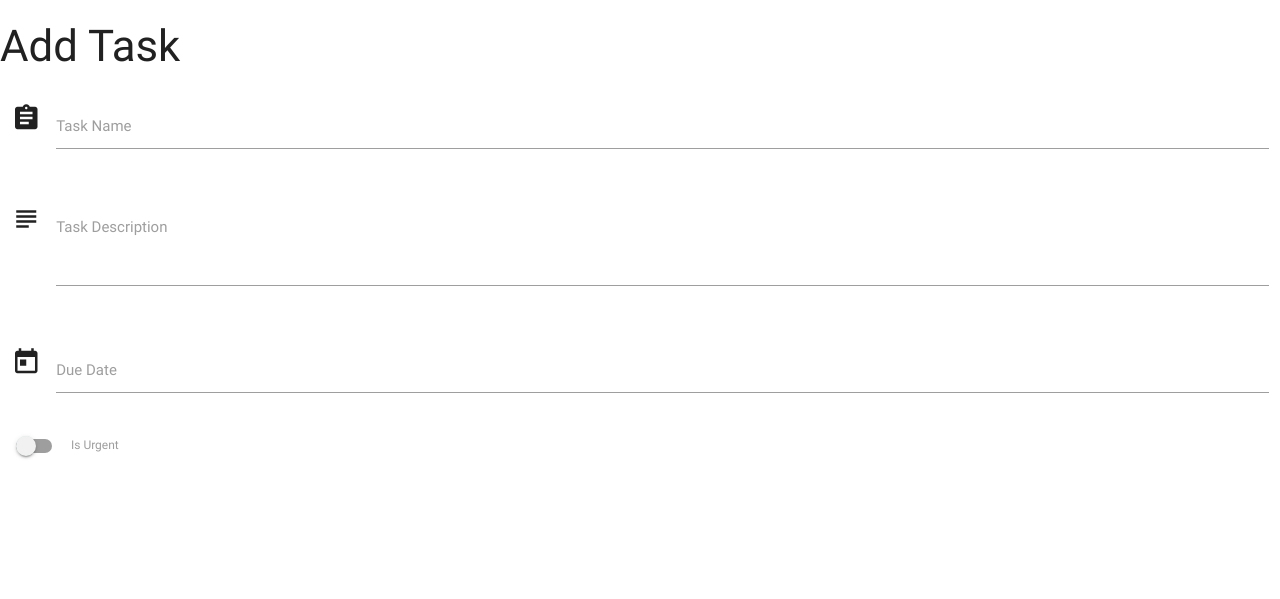
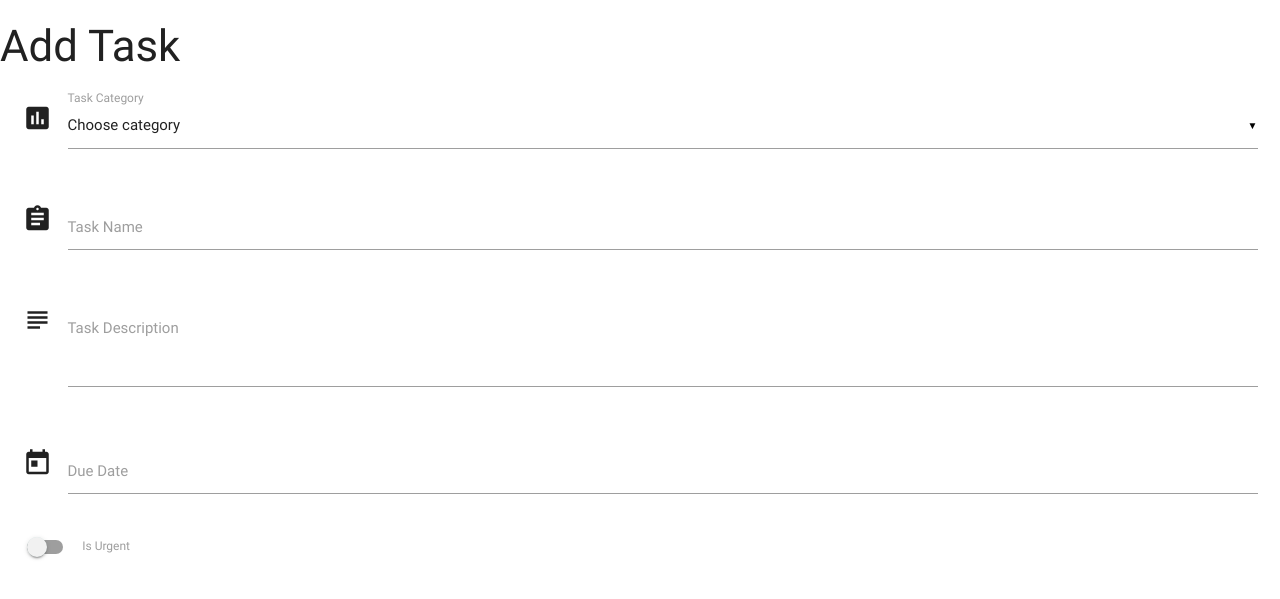
Before and after one commit to Sebastian-Torres-Matrix/task-manager-project, a Flask app: page /add_task in a window 1280 px wide. Shown: the top 599 px of the page. Run offline with Flask 2, Linux system fonts and the light colour scheme; data that the repository does not hold is empty; some libraries are stand-ins or nearby versions.

Commit message:
Added Task Category Selection

```diff
--- a/app.py
+++ b/app.py
@@ -13,7 +13,7 @@ mongo = PyMongo(app)
 @app.route('/')
 @app.route('/add_task')
 def add_task():
-    return render_template("addtask.html")
+    return render_template("addtask.html", categories=mongo.db.categories.find())
 
 @app.route('/get_tasks')
 def get_tasks():
--- a/templates/addtask.html
+++ b/templates/addtask.html
@@ -2,7 +2,20 @@
 {% block content %}
 
 <h3>Add Task</h3>
-
+<div class="row">
+	<form action="" method="POST" class="col s12">
+		<div class="row">
+			<div class="input-field col s12">
+				<i class="material-icons prefix">poll</i>
+				<select id="category" name="category-name">
+      <option value="" disabled selected>Choose category</option>
+      {% for cat in categories %}
+      <option value="{{cat.category_name}}">{{cat.category_name}}</option>
+      {% endfor %}
+    </select>
+				<label>Task Category</label>
+			</div>
+		</div>
 
 		<div class="row">
 			<div class="input-field col s12">
--- a/templates/base.html
+++ b/templates/base.html
@@ -1,12 +1,14 @@
 <!DOCTYPE html>
 <html lang="en">
+
 <head>
 	<link href="https://fonts.googleapis.com/icon?family=Material+Icons" rel="stylesheet">
-    <link rel="stylesheet"  href="https://cdnjs.cloudflare.com/ajax/libs/materialize/0.100.2/css/materialize.min.css">
+	<link rel="stylesheet" href="https://cdnjs.cloudflare.com/ajax/libs/materialize/0.100.2/css/materialize.min.css">
 	<meta charset="UTF-8">
 	<meta name="viewport" content="width=device-width, initial-scale=1.0">
 	<title>Document</title>
 </head>
+
 <body>
 	{% block content %}
 	{% endblock %}
@@ -15,6 +17,8 @@
 	<script type="text/javascript">
 		$(document).ready(function(){
             $('.collapsible').collapsible();
+          $('select').material_select();
+
         });
 
         $('.datepicker').pickadate({
@@ -31,4 +35,5 @@
 
 	</script>
 </body>
+
 </html>
```
Also changed, not shown: templates/tasks.html (indentation only). Lines whose indentation alone changed are shown as unchanged.
